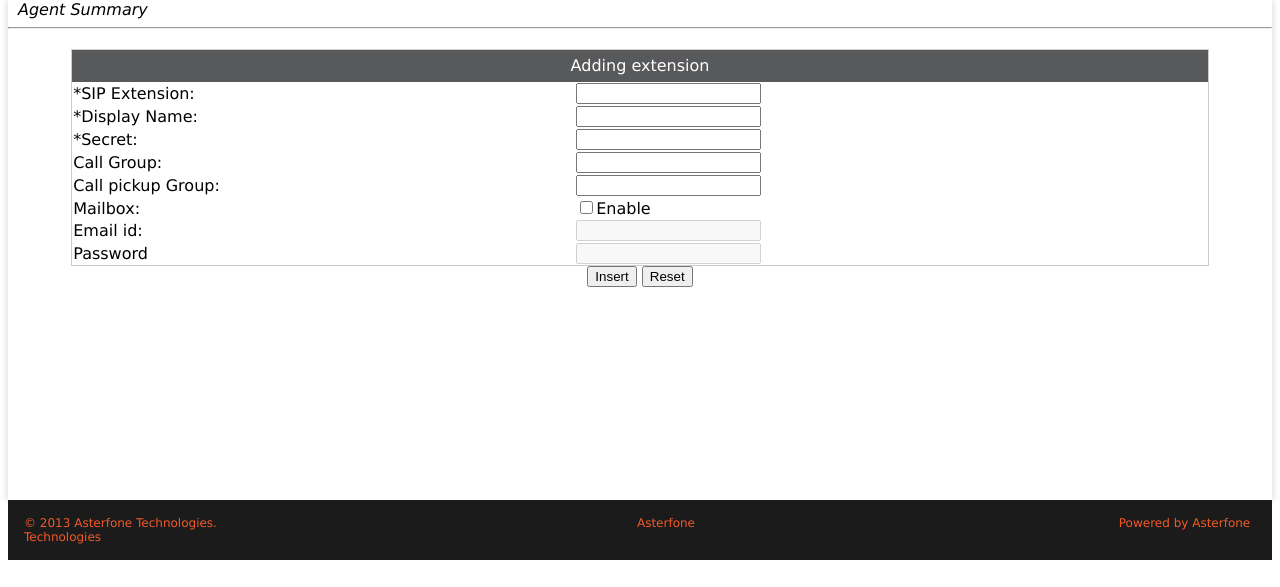
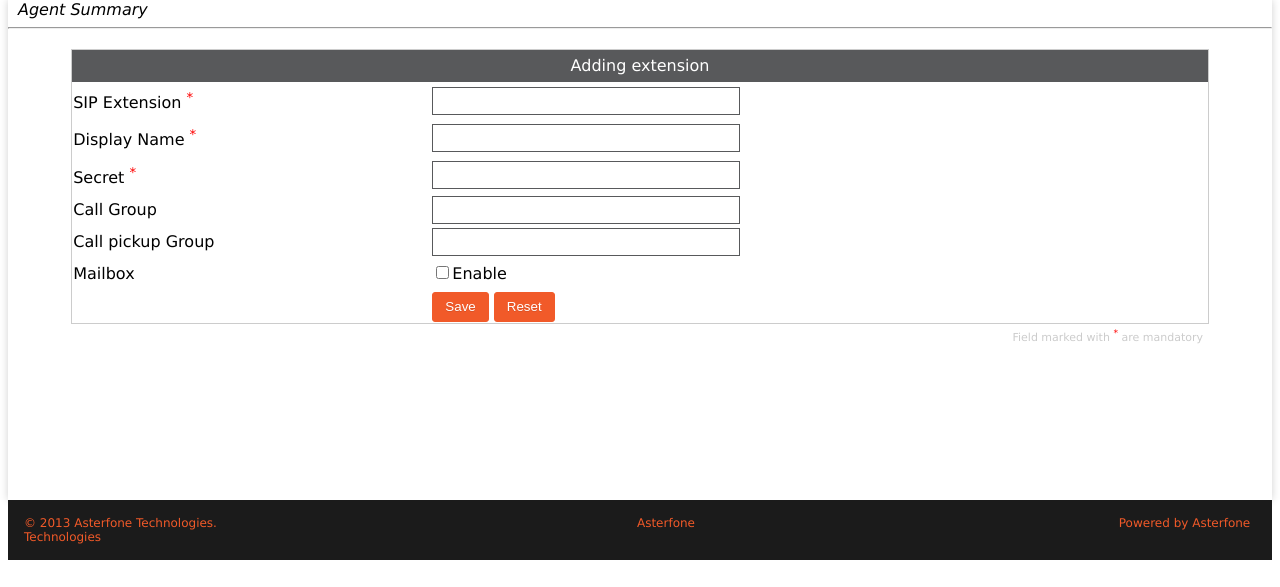
Before and after one commit to ramasamys/T_Report, a CodeIgniter app: a page that uses application/views/extension_view.php in a window 1280 px wide. Shown: the part 92-679 px from the top of the page. Run offline with CodeIgniter, Linux system fonts and the light colour scheme; some libraries are stand-ins or nearby versions.

Commit message:
create Extension

```diff
--- a/application/controllers/pbx_admin.php
+++ b/application/controllers/pbx_admin.php
@@ -13,7 +13,7 @@ class Pbx_admin extends CI_Controller {
         $this->load->library('form_validation');
     }
 
-    function list_extension() {
+    function viewExtension() {
         if ($this->session->userdata('logged_in')) {
             $page_url = base_url() . "index.php/pbx_admin/list_extension";
             $total_users = $this->pbxadmin->extension_count();
@@ -28,7 +28,7 @@ class Pbx_admin extends CI_Controller {
         }
     }
 
-    function add_extension() {
+    function createExtension() {
         if ($this->session->userdata('logged_in')) {
             $this->load->view('extension_view');
         } else {
--- a/application/views/extension_view.php
+++ b/application/views/extension_view.php
@@ -1,12 +1,3 @@
-<script language="javascript">
-function foo(isChecked){
-    document.getElementById('mailid').disabled = isChecked ? "" : "disabled";
-    document.getElementById('password').disabled = isChecked ? "" : "disabled";
-}
-</script>
-
-
-
 <?php include "header.php";?>
 <label class="heading">Agent Summary</label>
 <hr>
@@ -28,36 +19,39 @@ function foo(isChecked){
     </tr>
 
     <tr>
-	<td>*SIP Extension:</td> <td><input type="text" name="ext" value="<?php echo set_value('ext'); ?>"></td>
+        <td>SIP Extension <sup>*</sup></td> <td><input type="text" name="ext" class="textbox-style1" value="<?php echo set_value('ext'); ?>"></td>
     </tr>
     <tr>
-	<td>*Display Name:</td> <td><input type="text" name="name" value="<?php echo set_value('name'); ?>"></td>
+	<td>Display Name <sup>*</sup></td> <td><input type="text" name="name" class="textbox-style1" value="<?php echo set_value('name'); ?>"></td>
     </tr>
     <tr>
-	<td>*Secret:</td> <td><input type="text" name="secret" value="<?php echo set_value('secret'); ?>"></td>
+	<td>Secret <sup>*</sup></td> <td><input type="text" name="secret" class="textbox-style1" value="<?php echo set_value('secret'); ?>"></td>
     </tr>
     <tr>
-	<td>Call Group:	</td> <td><input type="text" name="call_group" value="<?php echo set_value('call_group'); ?>"></td>
+	<td>Call Group	</td> <td><input type="text" name="call_group" class="textbox-style1" value="<?php echo set_value('call_group'); ?>"></td>
     </tr>
     <tr>
-	<td>Call pickup Group:</td> <td><input type="text" name="pickup_group" value="<?php echo set_value('pickup_group'); ?>"></td>
+	<td>Call pickup Group</td> <td><input type="text" name="pickup_group" class="textbox-style1" value="<?php echo set_value('pickup_group'); ?>"></td>
     </tr>
     <tr>
-	<td>Mailbox:</td> <td><input  type="checkbox" name="mail" id="mail" onchange="foo(this.checked);" value="<?php echo set_value('mail'); ?>"/>Enable</td>
+	<td>Mailbox</td> <td><input  type="checkbox" name="mail" class="mailbox" value="<?php echo set_value('mail'); ?>"/>Enable</td>
+    </tr>
+    <tr style="display:none;" class="show-fields">
+	<td>Email id</td> <td><input type="text" name="mailid" id="mailid" class="textbox-style1" value="<?php echo set_value('mailid'); ?>" ></td>
+    </tr>
+	<tr style="display:none;" class="show-fields" >
+	<td>Password</td> <td><input type="text" name="password" id="password" class="textbox-style1"  value="<?php echo set_value('password'); ?>"></td>
     </tr>
     <tr>
-	<td>Email id:</td> <td><input type="text" name="mailid" id="mailid" disabled="disabled" value="<?php echo set_value('mailid'); ?>" ></td>
+        <td></td>
+        <td><input type="submit" name="insert" value="Save" class="button-color">&nbsp;<input type="reset" name="reset" value="Reset" class="button-color"></td>
     </tr>
-	<tr>
-	<td>Password</td> <td><input type="text" name="password" id="password" disabled="disabled" value="<?php echo set_value('password'); ?>"></td>
+  </table>
+</form>
+<table class="mandatory-fields">
+        <tr>
+        <td colspan="2">Field marked with <sup>*</sup> are mandatory</td>
     </tr>
-
-  </table>
-<div align="center">
-  <input type="submit" name="insert" value="Insert">
-  <input type="reset" name="reset" value="Reset">
-  </div>
-
-</form>
+</table>
   </div>
 <?php include "footer.php";?>
--- a/application/views/menu.php
+++ b/application/views/menu.php
@@ -21,8 +21,8 @@
 			<ul>
 				<li><a href="#">Extensions</a>
 					<ul>
-							<li><a href="<? echo base_url().'index.php/pbx_admin/add_extension'?>">Add </a></li>
-							<li><a href="<? echo base_url().'index.php/pbx_admin/list_extension'?>">View</a></li>
+							<li><a href="<? echo base_url().'index.php/pbx_admin/createExtension'?>">Add </a></li>
+							<li><a href="<? echo base_url().'index.php/pbx_admin/viewExtension'?>">View</a></li>
 					</ul>
 				</li>
 				<li><a href="#">Follow Me</a>
--- a/css/style.css
+++ b/css/style.css
@@ -167,6 +167,15 @@ margin-right: 16px;
   font-size: 12px !important;
   height: 20px
 }
+.textbox-style1 {
+width: 300px !important;
+border: 1px solid #58595b !important;
+padding: 3px;
+background: #fff !important;
+margin: 0px !important;
+font-size: 12px !important;
+height: 20px;
+}
 .menu-container{
 clear: both;
 position: relative;
@@ -194,6 +203,7 @@ top: -21px;
 	width:90%;
 	border: 1px solid #CCC;
 	border-collapse: collapse;
+        line-height: 30px;
 }
 .search-container table{
   margin:0 auto;
@@ -216,3 +226,15 @@ top: -21px;
 .footer-container span{
    margin-left: 35em;
 }
+/* Ram changes */
+sup {
+    color:#FF0000;
+}
+.mandatory-fields {
+float: right;
+clear: both;
+position: relative;
+right: 6em;
+font-size: 11px;
+color:#ccc;
+}
--- a/js/helper.js
+++ b/js/helper.js
@@ -33,7 +33,13 @@
 		selectFirst: true
 
     });
-
+    $('.mailbox').live('click',function(){
+        if($(this).is(':checked')){
+            $('.show-fields').show();
+        } else {
+            $('.show-fields').hide();
+        }
+    });
     //rakesh
 
         $("#enterqueue").click(function(){
```
